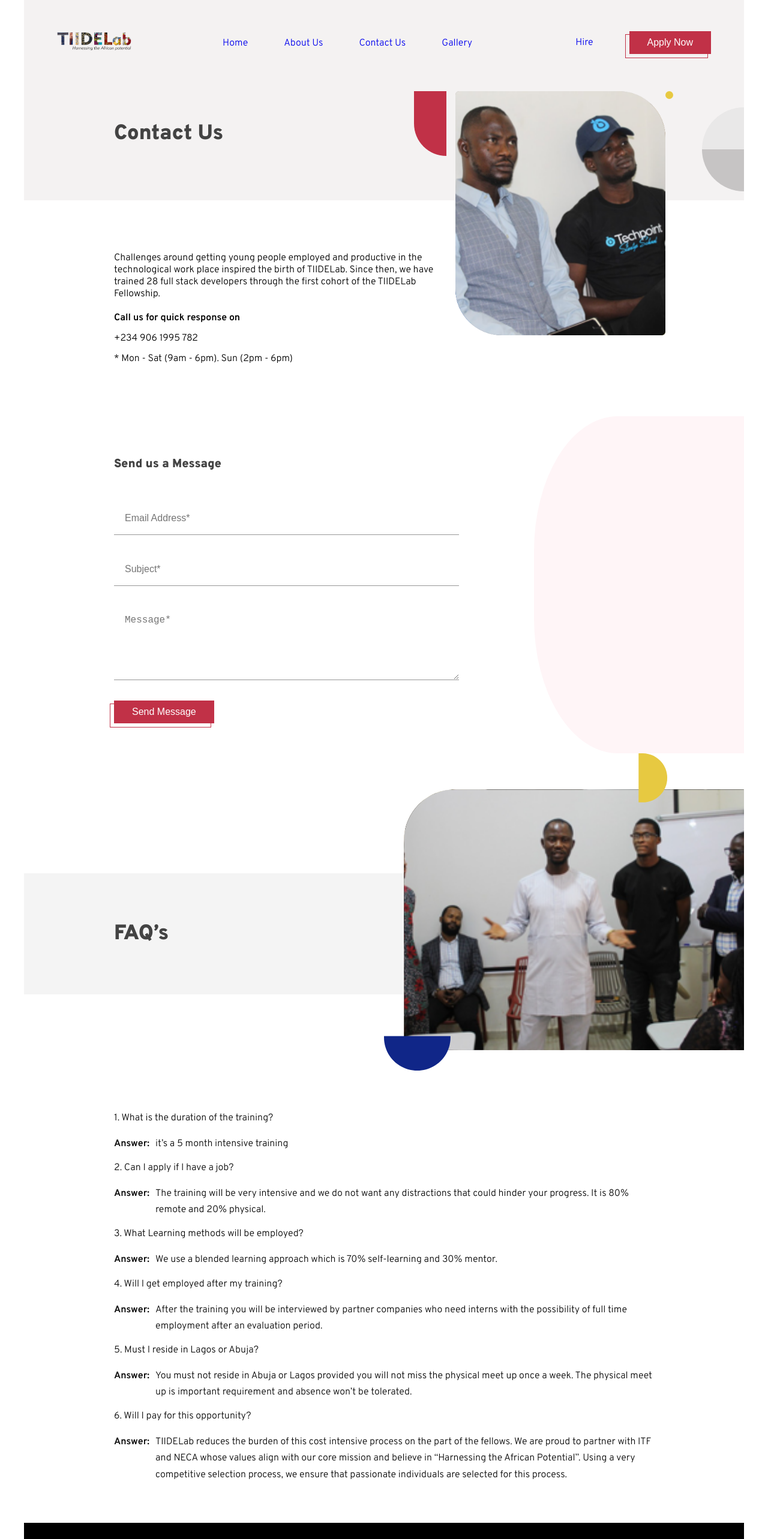
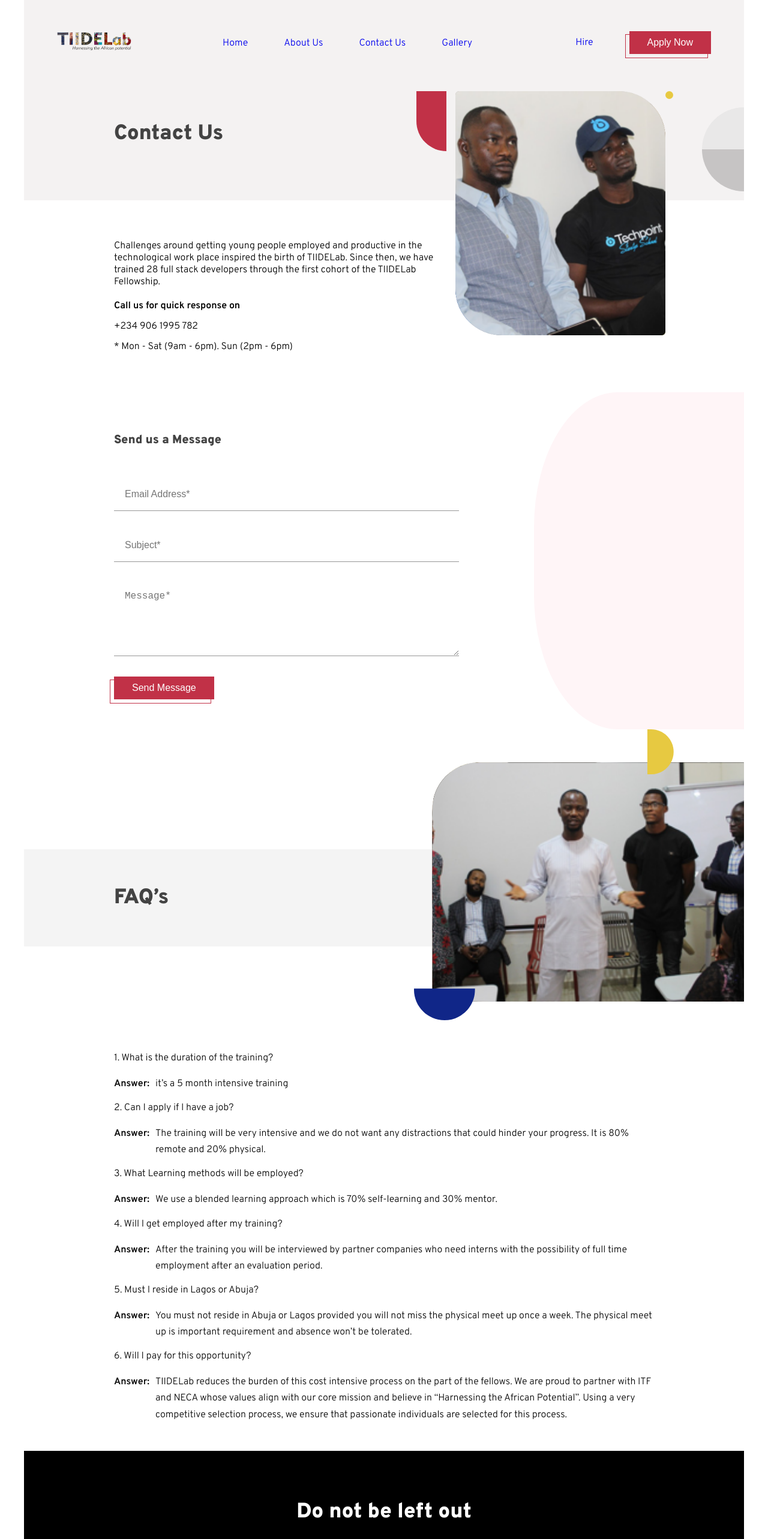
Before and after one commit to horlaarsco/TIIDELab, a React (Create React App) app: page /contact in a window 1280 px wide. Shown: the top 2566 px of the page at 60% size. Built offline with nearby package versions, Linux system fonts and the light colour scheme.

Commit message:
lastestinjesusname2

```diff
--- a/src/pages/Contact.jsx
+++ b/src/pages/Contact.jsx
@@ -47,7 +47,7 @@ export function Contact() {
       <Faq>
         <span>
           <Header>FAQ’s</Header>
-          <img width='600px' src='/faq.svg' alt='' />
+          <img width='550px' src='/faq.svg' alt='' />
         </span>
         <div>
           <p> 1. What is the duration of the training?</p>
@@ -139,7 +139,7 @@ const Faq = styled.div`
   margin-top: 200px;
   position: relative;
   span {
-    padding: 5rem 15rem;
+    padding: 3rem 15rem;
     background: #f4f4f4;
     display: block;
   }
@@ -151,7 +151,7 @@ const Faq = styled.div`
   }
 
   div {
-    padding: 5rem 15rem;
+    padding: 3rem 15rem;
     margin-top: 13rem;
   }
 
@@ -249,8 +249,8 @@ const Absolute = styled.div`
 `;
 
 const SquareCircle = styled.div`
-  height: 108px;
-  width: 54px;
+  height: 100px;
+  width: 50px;
   background: #c13147;
   border-bottom-left-radius: 70px;
   margin-right: 1.5rem;
@@ -273,7 +273,7 @@ const Number = styled.p`
 `;
 
 const Bottom = styled.div`
-  padding: 7rem 15rem;
+  padding: 5rem 15rem;
   p {
     width: 572px;
     font-weight: 300;
```
